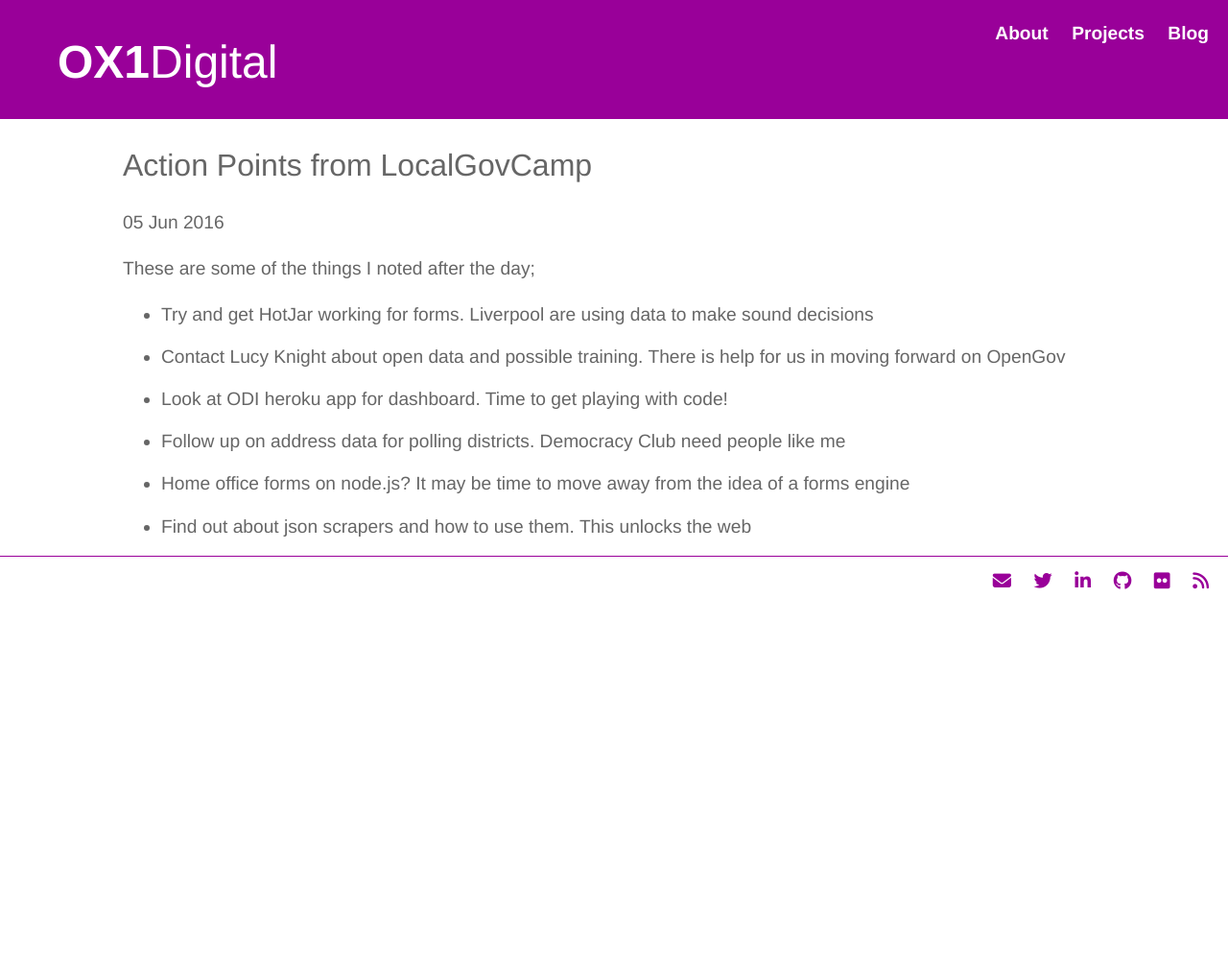
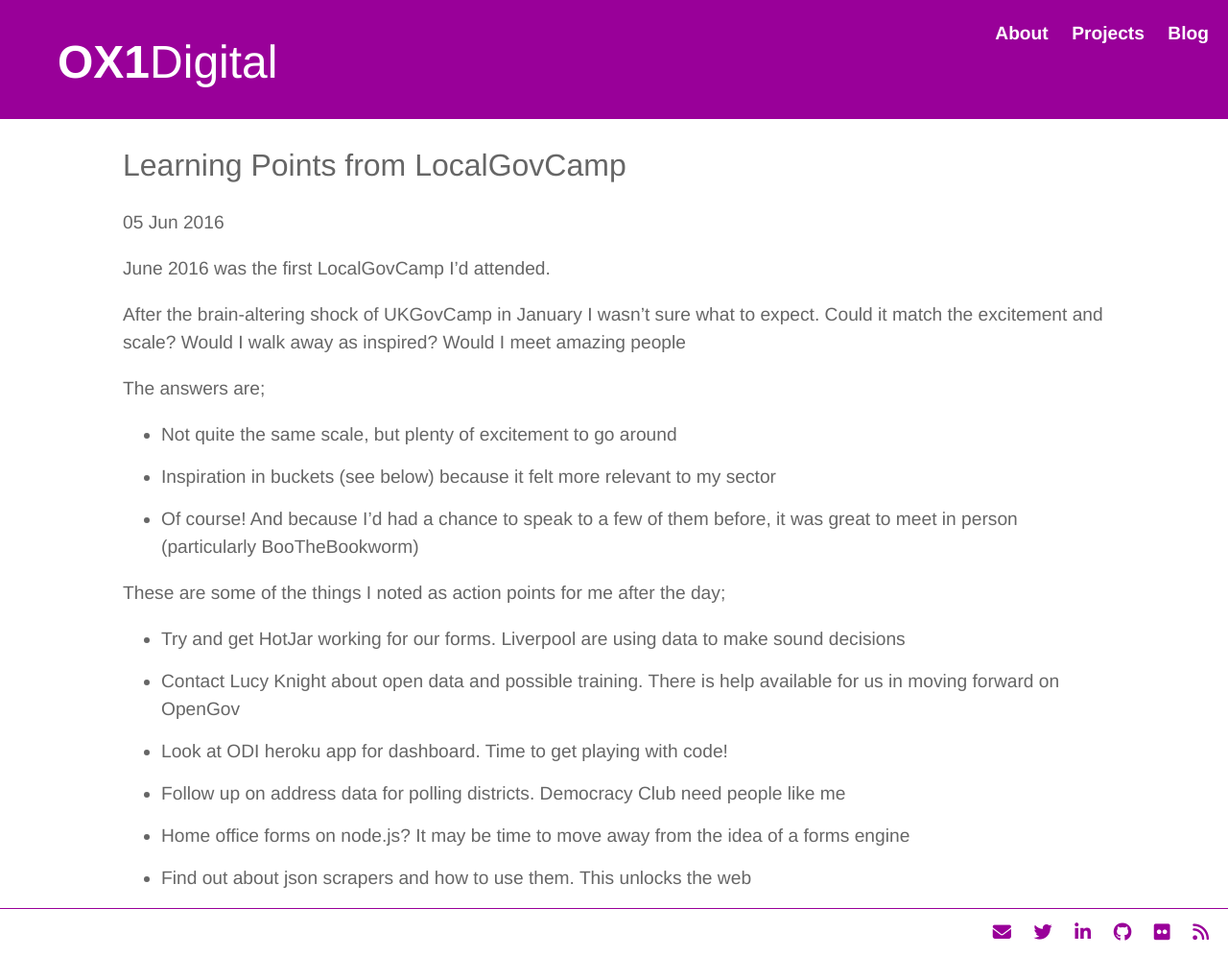
Before and after one commit to electronicdreamplant/electronicdreamplant.github.io, a Jekyll site: the page built from _posts/2016-06-05-action-points-from-localgovcamp.md, in a window 1280 px wide. Shown: the whole page at 96% size. Built offline with Jekyll 4.4.1, drawn with Linux system fonts in a browser that asks for light colours; nearby versions of some CDN libraries; before the commit the page ends 900 px from its top, so only the background shows below that.

Commit message:
Update to posts

```diff
--- a/_posts/2016-06-05-action-points-from-localgovcamp.md
+++ b/_posts/2016-06-05-action-points-from-localgovcamp.md
@@ -1,12 +1,21 @@
 ---
 layout: post
-title: "Action Points from LocalGovCamp"
+title: "Learning Points from LocalGovCamp"
 date: 2016-06-05
 ---
-These are some of the things I noted after the day;
+June 2016 was the first LocalGovCamp I'd attended.
 
-* Try and get HotJar working for forms. Liverpool are using data to make sound decisions
-* Contact Lucy Knight about open data and possible training. There is help for us in moving forward on OpenGov
+After the brain-altering shock of UKGovCamp in January I wasn't sure what to expect. Could it match the excitement and scale? Would I walk away as inspired? Would I meet amazing people
+
+The answers are;
+* Not quite the same scale, but plenty of excitement to go around
+* Inspiration in buckets (see below) because it felt more relevant to my sector
+* Of course! And because I'd had a chance to speak to a few of them before, it was great to meet in person (particularly BooTheBookworm)
+
+These are some of the things I noted as action points for me after the day;
+
+* Try and get HotJar working for our forms. Liverpool are using data to make sound decisions
+* Contact Lucy Knight about open data and possible training. There is help available for us in moving forward on OpenGov
 * Look at ODI heroku app for dashboard. Time to get playing with code!
 * Follow up on address data for polling districts. Democracy Club need people like me
 * Home office forms on node.js? It may be time to move away from the idea of a forms engine
--- a/projects/index.html
+++ b/projects/index.html
@@ -7,7 +7,7 @@ title: OX1Digital | Projects
 	<p>Tracking the things I learn as I do them;</p>
 	<ul>
 	    <li><a href="githubpages.html"><strong>GitHub Pages</strong></a> - Learning how to set up this site and use Git</li>
-	    <li><a href="http://oxcitylive.herokuapp.com"><strong>Live analytics dashboard</strong></a> - pulling data from Oxford City Council's analytics and using Heroku. Based on the <a href="https://github.com/codeforamerica/city-analytics-dashboard">Code for America</a> dashboard built for the Government Digital Service</li>
+	    <li><a href="http://oxcitylive.herokuapp.com"><strong>Live Analytics Dashboard</strong></a> - pulling data from Oxford City Council's analytics and using Heroku. Based on the <a href="https://github.com/codeforamerica/city-analytics-dashboard">Code for America</a> dashboard built for the Government Digital Service</li>
 	    <li><a href="http://localgov-kelp.herokuapp.com"><strong>Kelp</strong></a> - A <a href="http://localgovdigital.info/localgovcamp/localgovcamp-and-fringe-2016/">LocalGov Makers Day</a> project I helped a bit with. This is to help local authorities rate suppliers and their products</li>
 	    <li><a href="ga.html"><strong>Google Analytics Charts</strong></a> - pulling data from Oxford City Council's analytics into Google Sheets and creating charts</li>
   </ul>
```
